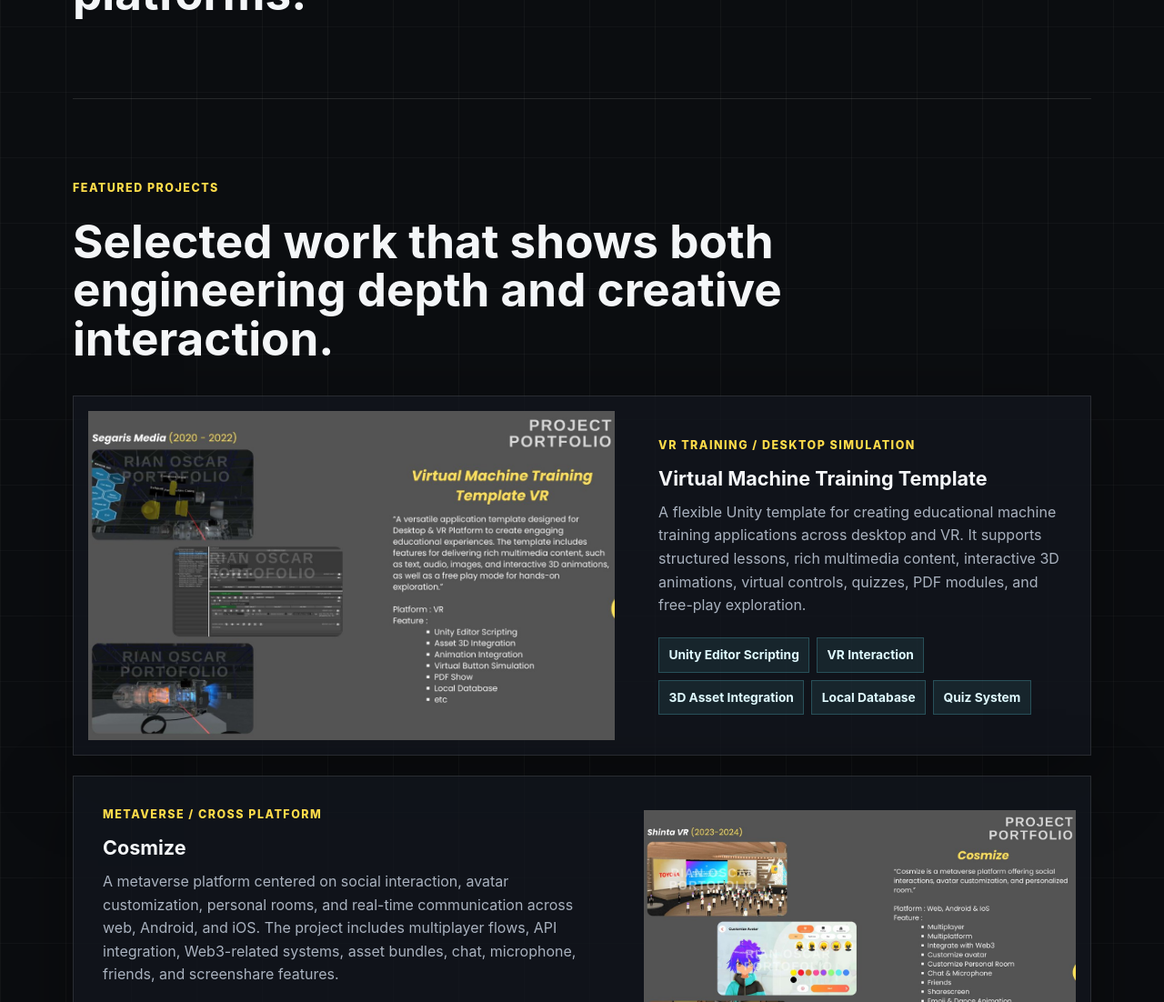
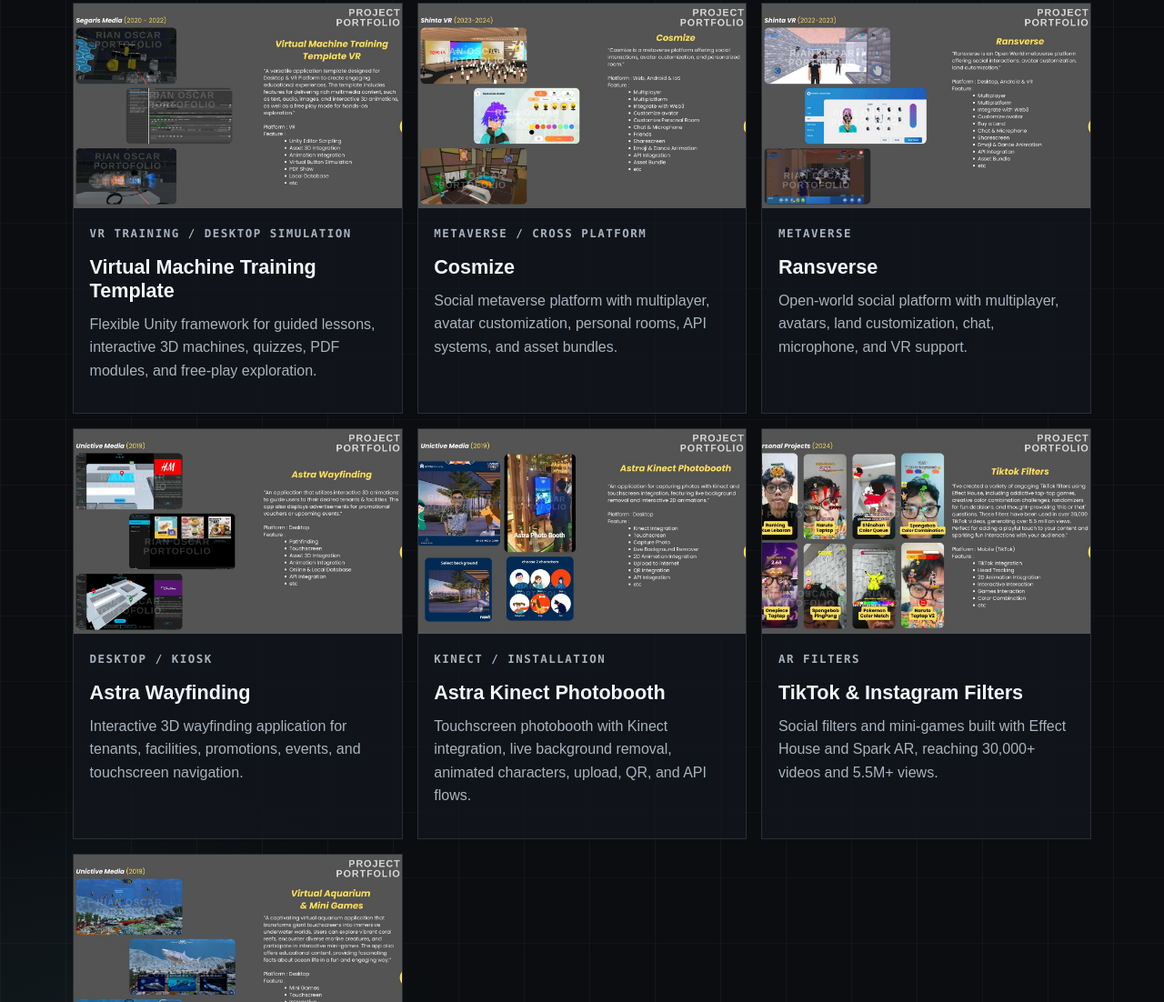
Before and after one commit to rianoscar/PersonalWebsite, a plain HTML site: page index.html in a window 1280 px wide. Shown: the part 1698-2800 px from the top of the page at 91% size. Drawn offline with Linux system fonts and the light colour scheme.

Commit message:
update layout and font

```diff
--- a/index.html
+++ b/index.html
@@ -14,7 +14,6 @@
   <body>
     <header class="site-header" aria-label="Primary navigation">
       <a class="brand" href="#home" aria-label="Rian Oscar home">
-        <span class="brand-mark">RO</span>
         <span>Rian Oscar</span>
       </a>
       <nav class="nav-links" aria-label="Section navigation">
@@ -29,7 +28,7 @@
       <section class="hero section-shell" id="home">
         <div class="hero-copy">
           <p class="eyebrow">Unity Developer / VR / Interactive Tech</p>
-          <h1>Building immersive experiences with Unity, real-time 3D, and playful interaction.</h1>
+          <h1>Hi, I am <em>Rian Oscar.</em></h1>
           <p class="hero-text">
             I am a Jakarta-based Unity developer focused on desktop, VR, metaverse,
             event installations, and AR social experiences. I turn technical systems
@@ -80,66 +79,28 @@
         </div>
       </section>
 
-      <section class="section-shell featured" id="projects">
-        <div class="section-heading">
-          <p class="eyebrow">Featured Projects</p>
-          <h2>Selected work that shows both engineering depth and creative interaction.</h2>
-        </div>
-
-        <article class="case-study">
-          <div class="case-media">
-            <img src="assets/portfolio/virtual-training.jpg" alt="Virtual Machine Training Template VR Unity project screenshots">
-          </div>
-          <div class="case-copy">
-            <p class="project-kicker">VR Training / Desktop Simulation</p>
-            <h3>Virtual Machine Training Template</h3>
-            <p>
-              A flexible Unity template for creating educational machine training
-              applications across desktop and VR. It supports structured lessons,
-              rich multimedia content, interactive 3D animations, virtual controls,
-              quizzes, PDF modules, and free-play exploration.
-            </p>
-            <ul class="tag-list" aria-label="Virtual training project capabilities">
-              <li>Unity Editor Scripting</li>
-              <li>VR Interaction</li>
-              <li>3D Asset Integration</li>
-              <li>Local Database</li>
-              <li>Quiz System</li>
-            </ul>
-          </div>
-        </article>
-
-        <article class="case-study case-study-reverse">
-          <div class="case-media">
-            <img src="assets/portfolio/cosmize.jpg" alt="Cosmize metaverse platform screenshots with avatar and personal room customization">
-          </div>
-          <div class="case-copy">
-            <p class="project-kicker">Metaverse / Cross Platform</p>
-            <h3>Cosmize</h3>
-            <p>
-              A metaverse platform centered on social interaction, avatar
-              customization, personal rooms, and real-time communication across
-              web, Android, and iOS. The project includes multiplayer flows,
-              API integration, Web3-related systems, asset bundles, chat,
-              microphone, friends, and screenshare features.
-            </p>
-            <ul class="tag-list" aria-label="Cosmize project capabilities">
-              <li>Multiplayer</li>
-              <li>Avatar Customization</li>
-              <li>API Integration</li>
-              <li>Asset Bundle</li>
-              <li>Web / Android / iOS</li>
-            </ul>
-          </div>
-        </article>
-      </section>
-
-      <section class="section-shell">
+      <section class="section-shell" id="projects">
         <div class="section-heading compact-heading">
-          <p class="eyebrow">More Work</p>
+          <p class="eyebrow">Projects</p>
           <h2>Interactive systems for metaverse, kiosks, events, games, and social AR.</h2>
         </div>
         <div class="project-grid">
+          <article class="project-card">
+            <img src="assets/portfolio/virtual-training.jpg" alt="Virtual Machine Training Template VR Unity project screenshots">
+            <div>
+              <p class="project-kicker">VR Training / Desktop Simulation</p>
+              <h3>Virtual Machine Training Template</h3>
+              <p>Flexible Unity framework for guided lessons, interactive 3D machines, quizzes, PDF modules, and free-play exploration.</p>
+            </div>
+          </article>
+          <article class="project-card">
+            <img src="assets/portfolio/cosmize.jpg" alt="Cosmize metaverse platform screenshots with avatar and personal room customization">
+            <div>
+              <p class="project-kicker">Metaverse / Cross Platform</p>
+              <h3>Cosmize</h3>
+              <p>Social metaverse platform with multiplayer, avatar customization, personal rooms, API systems, and asset bundles.</p>
+            </div>
+          </article>
           <article class="project-card">
             <img src="assets/portfolio/ransverse.jpg" alt="Ransverse metaverse platform screenshot">
             <div>
--- a/styles.css
+++ b/styles.css
@@ -8,6 +8,9 @@
   --yellow: #ffdc4a;
   --cyan: #67e8f9;
   --shadow: 0 24px 80px rgba(0, 0, 0, 0.35);
+  --font-sans: Arial, "Helvetica Neue", Helvetica, sans-serif;
+  --font-serif: Georgia, "Times New Roman", serif;
+  --font-mono: "Cascadia Code", "JetBrains Mono", Consolas, "Courier New", monospace;
   color-scheme: dark;
 }
 
@@ -29,7 +32,7 @@ body {
     var(--bg);
   background-size: 72px 72px, 72px 72px, auto, auto, auto;
   color: var(--text);
-  font-family: Inter, ui-sans-serif, system-ui, -apple-system, BlinkMacSystemFont, "Segoe UI", sans-serif;
+  font-family: var(--font-sans);
   line-height: 1.6;
 }
 
@@ -66,19 +69,8 @@ a {
 .brand {
   gap: 0.7rem;
   color: var(--text);
+  font-family: var(--font-mono);
   font-weight: 800;
-}
-
-.brand-mark {
-  display: grid;
-  width: 2.5rem;
-  height: 2.5rem;
-  place-items: center;
-  border: 1px solid rgba(255, 220, 74, 0.55);
-  background: rgba(255, 220, 74, 0.1);
-  color: var(--yellow);
-  font-size: 0.82rem;
-  letter-spacing: 0;
 }
 
 .nav-links {
@@ -91,6 +83,7 @@ a {
 .nav-links a {
   padding: 0.55rem 0.8rem;
   color: var(--muted);
+  font-family: var(--font-mono);
   font-size: 0.92rem;
   transition: color 180ms ease, background-color 180ms ease;
 }
@@ -119,6 +112,7 @@ a {
 .project-kicker {
   margin: 0 0 0.85rem;
   color: var(--yellow);
+  font-family: var(--font-mono);
   font-size: 0.78rem;
   font-weight: 800;
   letter-spacing: 0.12em;
@@ -138,6 +132,11 @@ h1 {
   font-size: clamp(2.6rem, 7vw, 5.8rem);
   line-height: 0.98;
   letter-spacing: 0;
+}
+
+h1 em {
+  font-family: var(--font-serif);
+  font-weight: 700;
 }
 
 h2 {
@@ -210,6 +209,7 @@ h3 {
 
 .hero-stats dt {
   color: var(--cyan);
+  font-family: var(--font-mono);
   font-size: 1.4rem;
   font-weight: 900;
 }
@@ -269,67 +269,15 @@ h3 {
   margin-bottom: 1.5rem;
 }
 
-.case-study {
-  display: grid;
-  grid-template-columns: minmax(0, 1fr) minmax(310px, 0.82fr);
-  gap: 2rem;
-  align-items: center;
-  margin-top: 1.4rem;
-  padding: 1rem;
-  border: 1px solid var(--line);
-  background: rgba(18, 22, 29, 0.76);
-  box-shadow: var(--shadow);
-}
-
-.case-study-reverse .case-media {
-  order: 2;
-}
-
-.case-media {
-  overflow: hidden;
-  background: var(--panel-strong);
-}
-
-.case-media img {
-  width: 100%;
-  aspect-ratio: 16 / 10;
-  object-fit: cover;
-  transition: transform 240ms ease;
-}
-
-.case-study:hover .case-media img,
 .project-card:hover img {
   transform: scale(1.025);
 }
 
-.case-copy {
-  padding: 1rem;
-}
-
-.case-copy p:not(.project-kicker),
 .project-card p,
 .skills-grid p,
 .timeline p,
 .contact p {
   color: var(--muted);
-}
-
-.tag-list {
-  display: flex;
-  flex-wrap: wrap;
-  gap: 0.5rem;
-  padding: 0;
-  margin: 1.4rem 0 0;
-  list-style: none;
-}
-
-.tag-list li {
-  border: 1px solid rgba(103, 232, 249, 0.22);
-  background: rgba(103, 232, 249, 0.08);
-  color: #dffaff;
-  padding: 0.45rem 0.65rem;
-  font-size: 0.86rem;
-  font-weight: 700;
 }
 
 .project-grid,
@@ -380,6 +328,7 @@ h3 {
   display: inline-block;
   margin-bottom: 0.7rem;
   color: var(--yellow);
+  font-family: var(--font-mono);
   font-size: 0.86rem;
   font-weight: 800;
 }
@@ -459,17 +408,12 @@ h3 {
 
   .hero,
   .about,
-  .case-study,
   .contact {
     grid-template-columns: 1fr;
   }
 
   .hero {
     min-height: auto;
-  }
-
-  .case-study-reverse .case-media {
-    order: 0;
   }
 
   .project-grid,
@@ -505,14 +449,6 @@ h3 {
     grid-template-columns: 1fr;
   }
 
-  .case-study {
-    padding: 0.7rem;
-  }
-
-  .case-copy {
-    padding: 0.4rem;
-  }
-
   .hero-visual img {
     height: 420px;
   }
```
